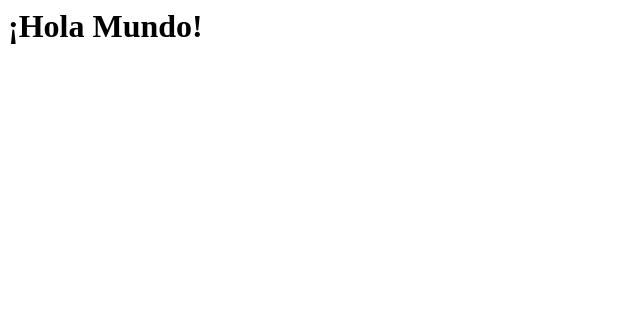
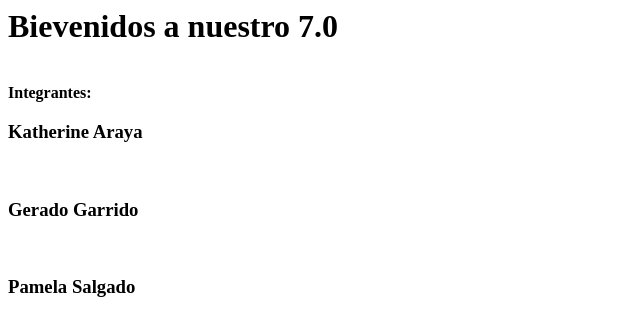
Before and after one commit to kukyeevee/duoc, a plain HTML site: page index.html in a window 1280 px wide. Shown: the whole page, without its empty margins (0-640 px from the left). Drawn offline with Linux system fonts and the light colour scheme.

Commit message:
Update index.html

```diff
--- a/index.html
+++ b/index.html
@@ -1 +1,5 @@
-<h1>¡Hola Mundo!</h1>
+<h1>Bievenidos a nuestro 7.0</h1><br>
+<strong>Integrantes:</strong>
+<h3>Katherine Araya</h3><br>
+<h3>Gerado Garrido</h3><br>
+<h3>Pamela Salgado</h3>
```
